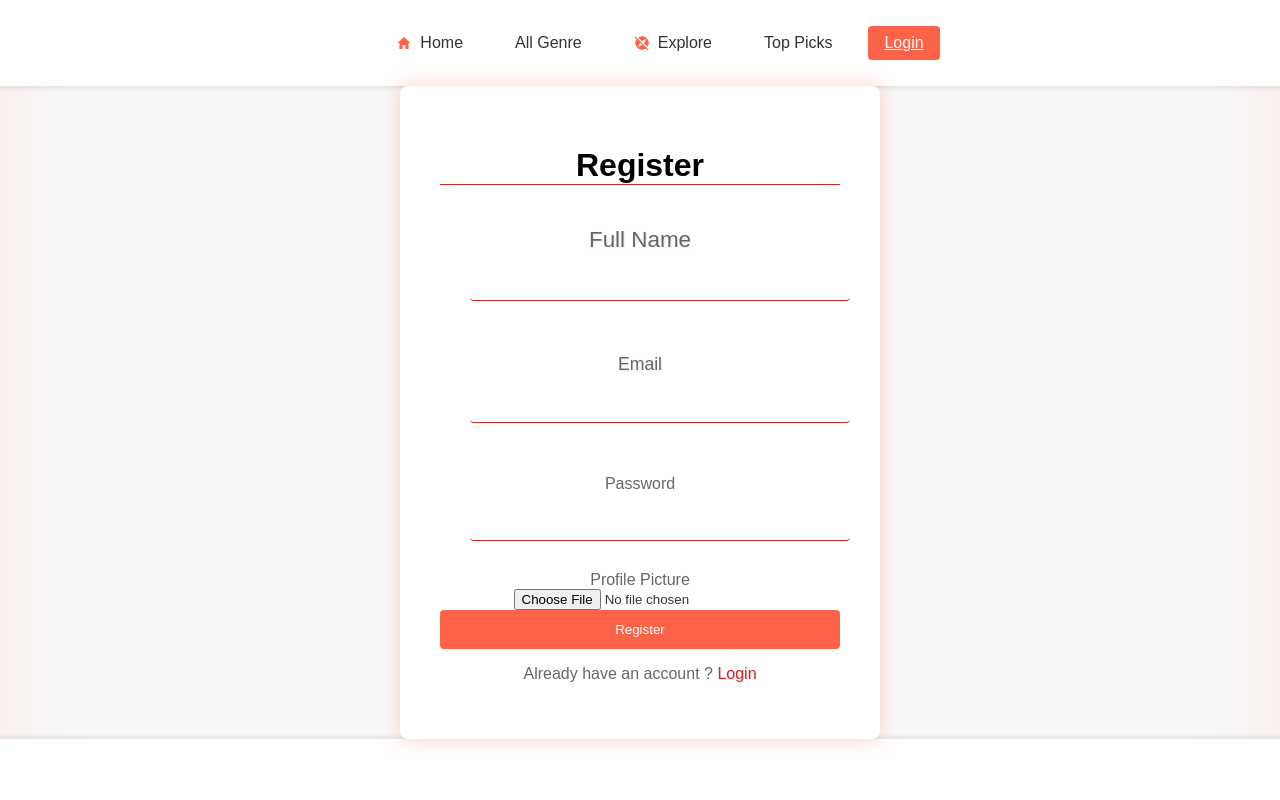
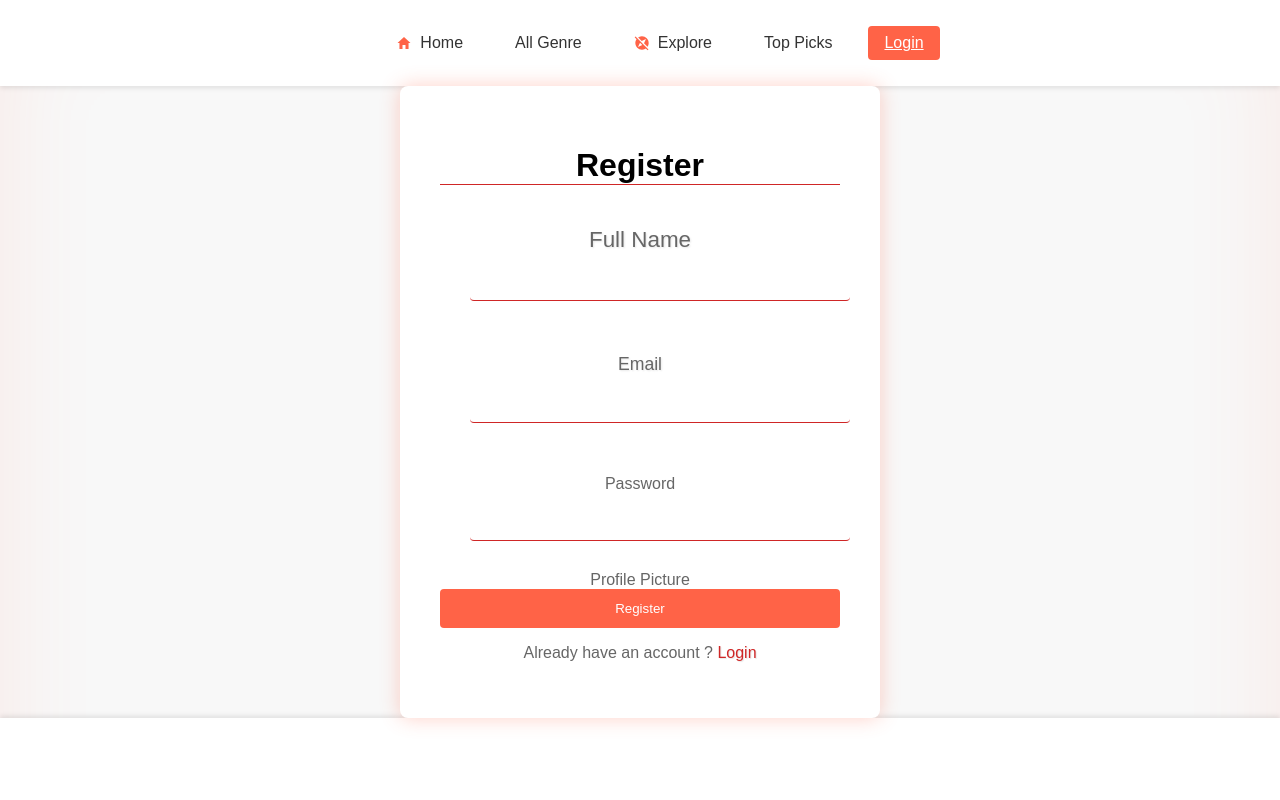
Before and after one commit to sanjaya999/ebook-project, a React (Vite) app in the folder frontend/: page /Register in a window 1280 px wide. Shown: the top 800 px of the page. Built offline with nearby package versions, Linux system fonts and the light colour scheme.

Commit message:
fix: remove profile picture upload input from registration form

```diff
--- a/frontend/src/components/Login/Register.jsx
+++ b/frontend/src/components/Login/Register.jsx
@@ -112,7 +112,6 @@ useEffect(() => {
 
           <div className='profile'>
          <label htmlFor="profile" className='label'>Profile Picture</label><br />
-        <input type="file" name='profile' onChange={handleInput} id='profile' />
         </div>
 
 
```
